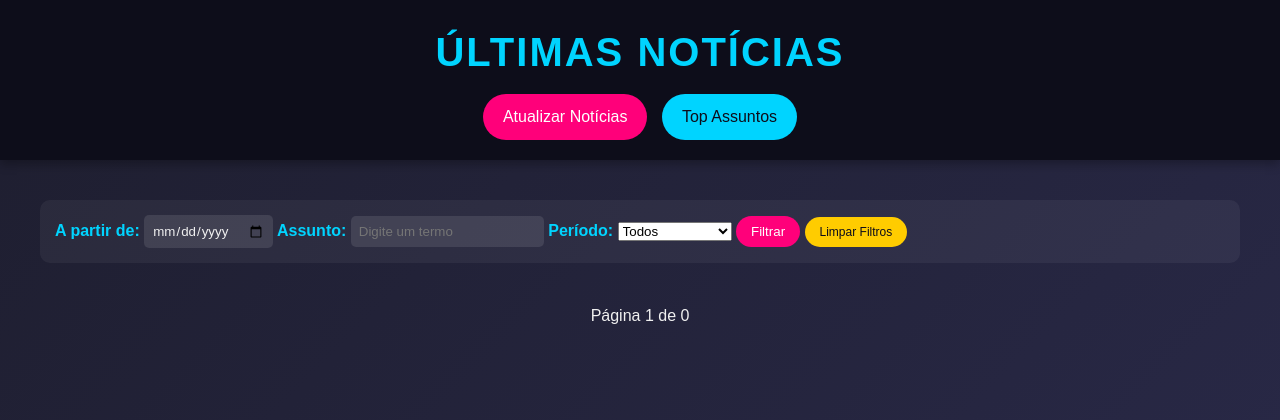
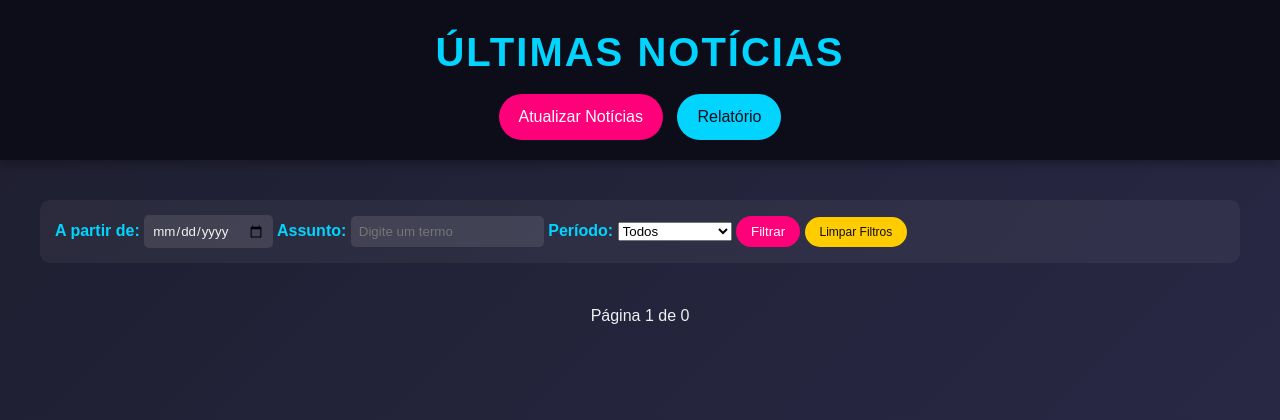
Before and after one commit to ronaldandrade/noticias, a Flask app: page / in a window 1280 px wide. Shown: the top 420 px of the page. Run offline with Flask 3, Linux system fonts and the light colour scheme.

Commit message:
mudança do butao para o relatorio

```diff
--- a/app/templates/index.html
+++ b/app/templates/index.html
@@ -10,7 +10,7 @@
     <header>
         <h1>Últimas Notícias</h1>
         <a href="/atualizar" class="btn-atualizar">Atualizar Notícias</a>
-        <a href="/dashboard" class="btn-dashboard">Top Assuntos</a>
+        <a href="/relatorio" class="btn-dashboard">Relatório</a>
     </header>
         <main>
         <section class="filtro-container">
```
